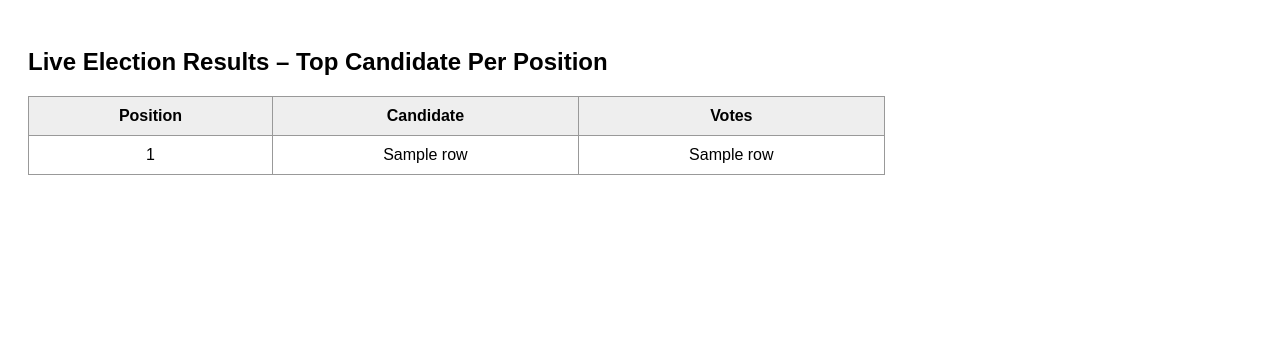
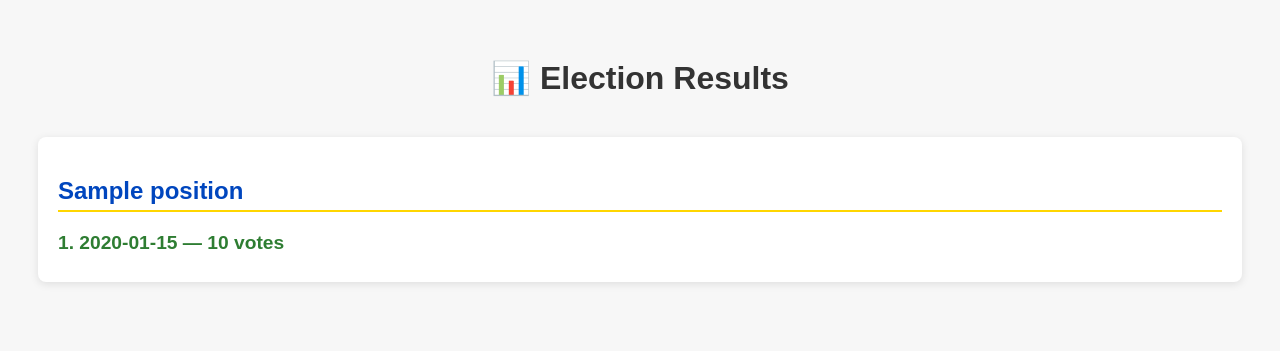
Before and after one commit to sajingeorgemathew/School-Election-Voting-App, a Flask app: template templates/results.html in a window 1280 px wide. Shown: the top 351 px of the page. Run offline with Flask 3, Linux system fonts and the light colour scheme; the template is opened without the code that fills it: most values are stand-ins (such as "Sample title", 1, 10 or a date in 2020); parts of the project's set-up code (start-up, migrations or seed data) failed here and were passed over; some libraries are stand-ins or nearby versions.

Commit message:
Updated results route and template to show all candidates ordered by votes

```diff
--- a/app.py
+++ b/app.py
@@ -130,24 +130,31 @@ def submit_vote():
 # ✅ 🔐 Admin-only Results
 @app.route('/results')
 def results():
-    if not session.get('admin'):
-        return redirect(url_for('admin'))
-
     conn = get_db_connection()
     c = conn.cursor()
+
     query = '''
-        SELECT position, candidate, vote_count FROM (
-            SELECT position, candidate, COUNT(*) AS vote_count,
-                   RANK() OVER (PARTITION BY position ORDER BY COUNT(*) DESC) AS rank
-            FROM votes
-            GROUP BY position, candidate
-        ) AS ranked
-        WHERE rank = 1;
+        SELECT position, candidate, COUNT(*) AS vote_count
+        FROM votes
+        GROUP BY position, candidate
+        ORDER BY position, vote_count DESC;
     '''
     c.execute(query)
-    results = c.fetchall()
+    rows = c.fetchall()
     conn.close()
-    return render_template('results.html', results=results)
+
+    # Organize results by position
+    from collections import defaultdict
+    grouped_results = defaultdict(list)
+    for row in rows:
+        position, candidate, vote_count = row
+        grouped_results[position].append({
+            'candidate': candidate,
+            'votes': vote_count
+        })
+
+    return render_template('results.html', grouped_results=grouped_results)
+
 
 # ✅ 🔐 Admin-only Reset Route
 @app.route('/reset_votes')
--- a/templates/results.html
+++ b/templates/results.html
@@ -1,34 +1,54 @@
 <!DOCTYPE html>
-<html>
+<html lang="en">
 <head>
-    <title>Live Election Results</title>
+    <meta charset="UTF-8">
+    <title>Election Results</title>
     <style>
-        body { font-family: Arial; padding: 20px; }
-        table { border-collapse: collapse; width: 70%; margin-top: 20px; }
-        th, td { border: 1px solid #999; padding: 10px; text-align: center; }
-        th { background-color: #eee; }
+        body {
+            font-family: Arial, sans-serif;
+            background: #f7f7f7;
+            padding: 30px;
+            color: #333;
+        }
+        h1 {
+            text-align: center;
+            margin-bottom: 40px;
+        }
+        .position {
+            margin-bottom: 40px;
+            padding: 20px;
+            background: white;
+            border-radius: 8px;
+            box-shadow: 0 2px 8px rgba(0,0,0,0.1);
+        }
+        .position h2 {
+            color: #0046be;
+            border-bottom: 2px solid #ffd600;
+            padding-bottom: 5px;
+            margin-bottom: 20px;
+        }
+        .candidate {
+            font-size: 1.2em;
+            margin: 8px 0;
+        }
+        .rank-1 {
+            font-weight: bold;
+            color: #2e7d32;
+        }
     </style>
 </head>
 <body>
-    <h2>Live Election Results – Top Candidate Per Position</h2>
+    <h1>📊 Election Results</h1>
 
-    {% if results %}
-    <table>
-        <tr>
-            <th>Position</th>
-            <th>Candidate</th>
-            <th>Votes</th>
-        </tr>
-        {% for row in results %}
-        <tr>
-            <td>{{ row[0] }}</td>
-            <td>{{ row[1] }}</td>
-            <td>{{ row[2] }}</td>
-        </tr>
+    {% for position, candidates in grouped_results.items() %}
+    <div class="position">
+        <h2>{{ position }}</h2>
+        {% for c in candidates %}
+            <div class="candidate {% if loop.index == 1 %}rank-1{% endif %}">
+                {{ loop.index }}. {{ c.candidate }} — {{ c.votes }} vote{{ 's' if c.votes != 1 else '' }}
+            </div>
         {% endfor %}
-    </table>
-    {% else %}
-    <p>No votes yet.</p>
-    {% endif %}
+    </div>
+    {% endfor %}
 </body>
 </html>
```
